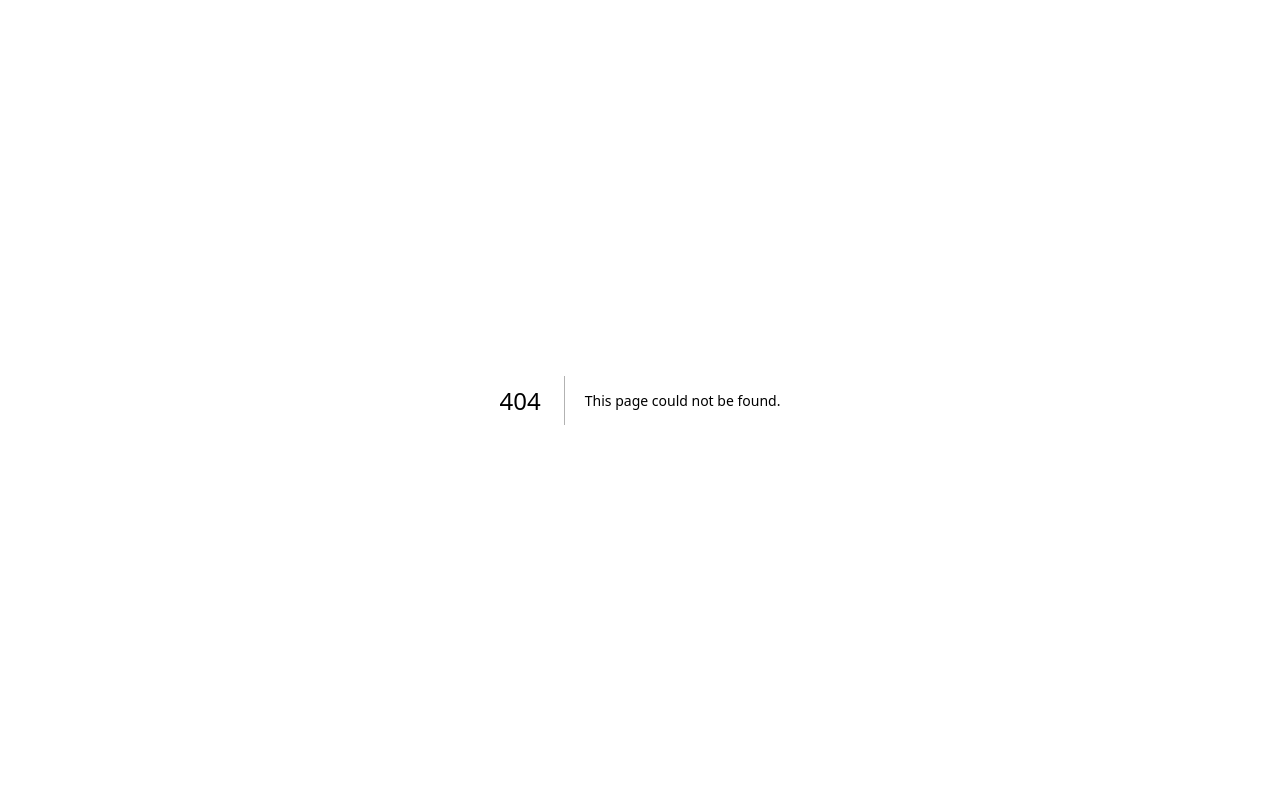
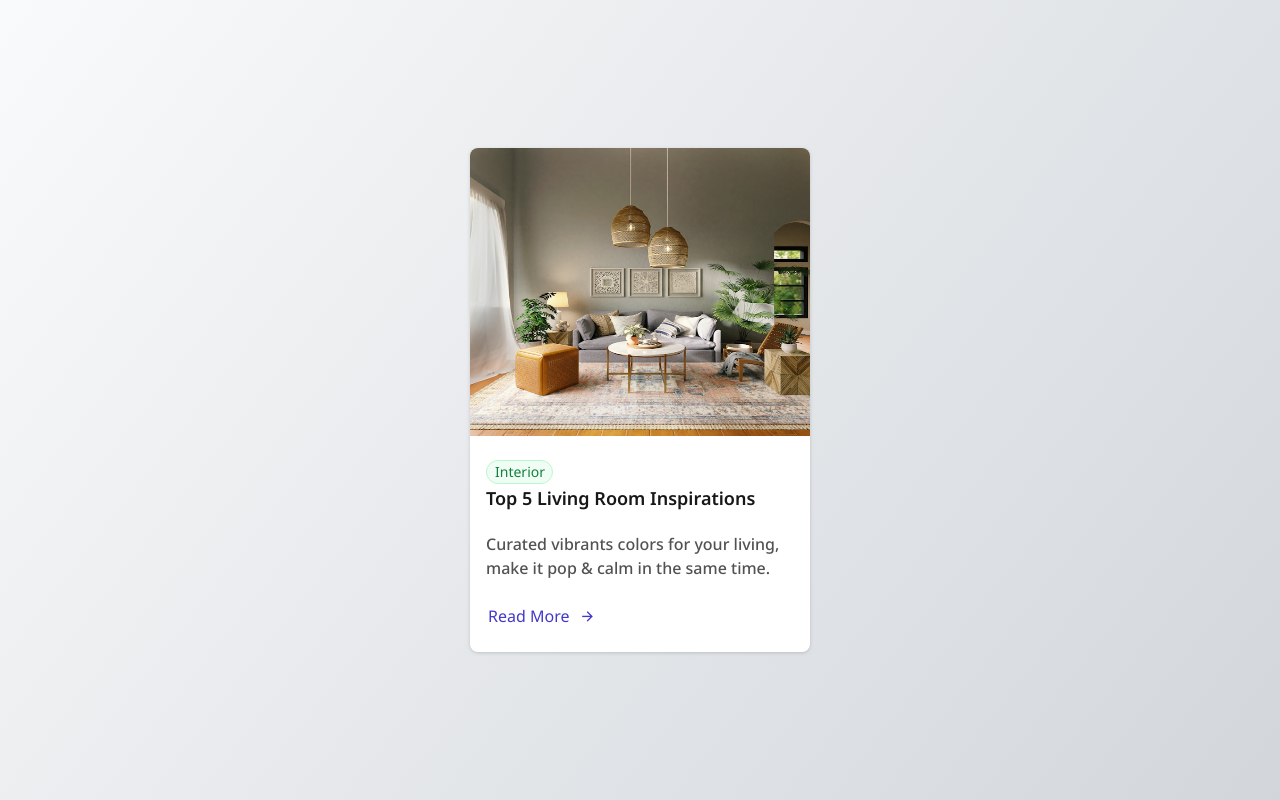
Before and after one commit to ItsChance-BTW/Projects, a Next.js app: page /blog-card in a window 1280 px wide. Before the commit this address had no page. Built offline with nearby package versions, Linux system fonts and the light colour scheme.

Commit message:
blog-card complete

```diff
--- /dev/null
+++ b/app/(projects)/blog-card/page.module.css
@@ -0,0 +1,4 @@
+.main {
+  height: 100vh;
+  background: linear-gradient(128deg, #f9fafb, #d2d6db);
+}
--- /dev/null
+++ b/app/(projects)/blog-card/page.tsx
@@ -0,0 +1,42 @@
+import styles from "./page.module.css";
+import Image from "next/image";
+
+export default function Page() {
+  return (
+    <div className={`${styles.main}`}>
+      <div className="flex justify-center items-center h-full">
+        <div className="flex flex-col bg-white w-[340px] h-[504px] rounded-lg drop-shadow">
+          <Image
+            src={"/img/spacejoy.jpg"}
+            alt="Blog Image"
+            width={340}
+            height={288}
+            className="h-[288px] rounded-t-lg"
+          />
+          <div className="flex flex-col gap-3 px-4 py-6">
+            <div className="flex flex-col h-[60px]">
+              <div className="flex items-center w-[67px] h-6 px-2 py-0.5 bg-green-50 border border-green-200 rounded-full text-green-700 text-sm leading-5">
+                Interior
+              </div>
+              <div className="font-semibold text-neutral-900 text-lg leading-7 ">
+                Top 5 Living Room Inspirations
+              </div>
+            </div>
+            <div className="flex flex-col items-start gap-6 h-[96px]">
+              <div className="text-base leading-6 font-medium text-neutral-600">
+                Curated vibrants colors for your living, make it pop & calm in
+                the same time.
+              </div>
+              <div className="flex h-6 text-indigo-700">
+                <button className="flex gap-1.5 hover:text-indigo-800 focus:text-indigo-800 focus:ring focus:rounded focus:ring-[#444CE7]/[.12]">
+                  <p className="px-0.5">Read More</p>
+                  <i className="ri-arrow-right-line w-5 h-5"></i>
+                </button>
+              </div>
+            </div>
+          </div>
+        </div>
+      </div>
+    </div>
+  );
+}
--- a/app/layout.tsx
+++ b/app/layout.tsx
@@ -1,6 +1,7 @@
 import type { Metadata } from "next";
 import { Noto_Sans } from "next/font/google";
 import "./globals.css";
+import 'remixicon/fonts/remixicon.css'
 
 export const metadata: Metadata = {
   title: "GreatFrontEnd Projects",
```
Also changed, not shown: package.json (+5 -4 lines), public/img/spacejoy.jpg (added), 1 other file (tests, documents, lock files or other folders).
